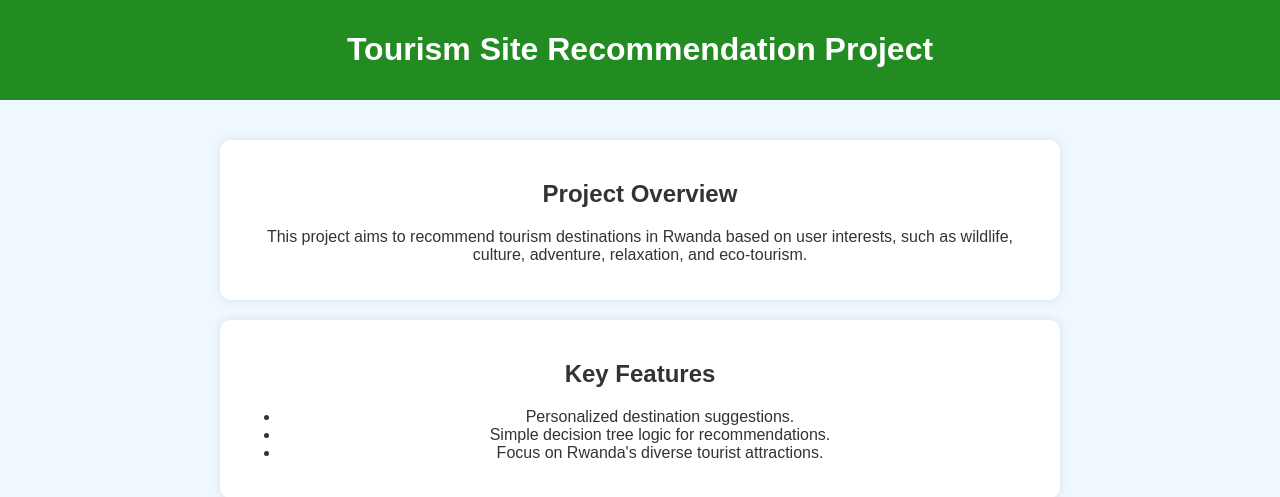
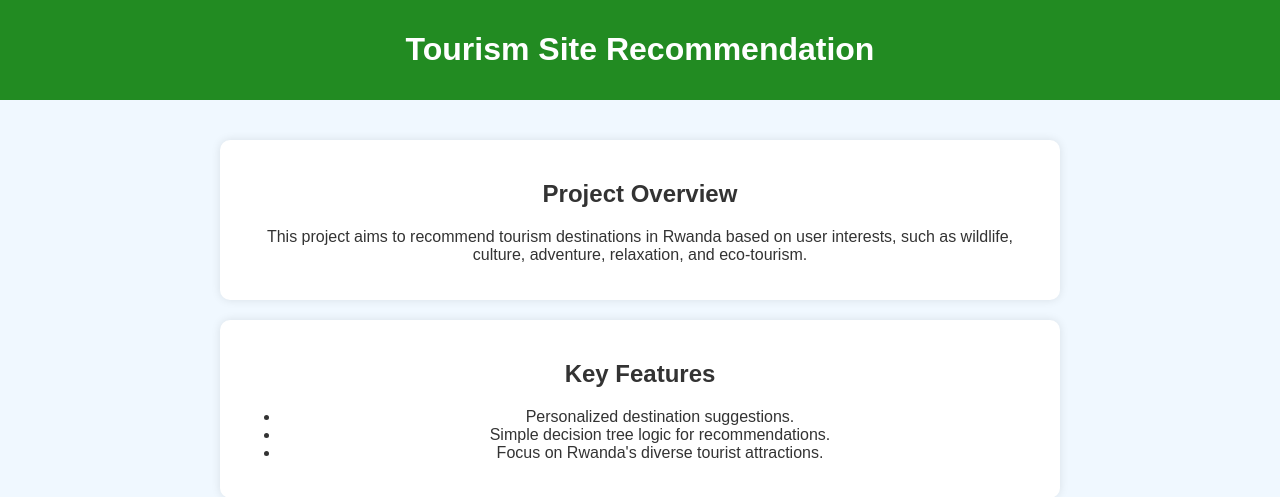
Before and after one commit to Group10done/AI_Group10_ExpertSystem_Assignment2, a Flask app: page / in a window 1280 px wide. Shown: the top 497 px of the page. Run offline with Flask 3, Linux system fonts and the light colour scheme.

Commit message:
Update index.html

```diff
--- a/tourism_recommendation/templates/index.html
+++ b/tourism_recommendation/templates/index.html
@@ -3,7 +3,7 @@
 <head>
     <meta charset="UTF-8">
     <meta name="viewport" content="width=device-width, initial-scale=1.0">
-    <title>Tourism Site Recommendation Project</title>
+    <title>Tourism Site Recommendation </title>
     <style>
         body {
             font-family: Arial, sans-serif;
@@ -74,7 +74,7 @@
 </head>
 <body>
     <header>
-        <h1>Tourism Site Recommendation Project</h1>
+        <h1>Tourism Site Recommendation</h1>
     </header>
     <main>
         <section>
```
